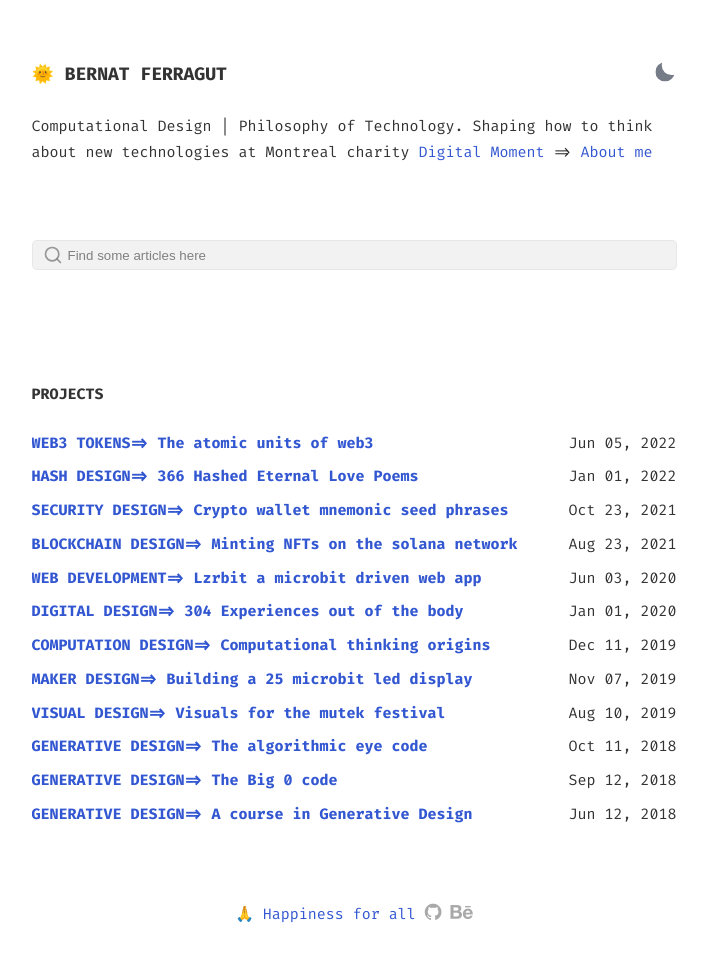
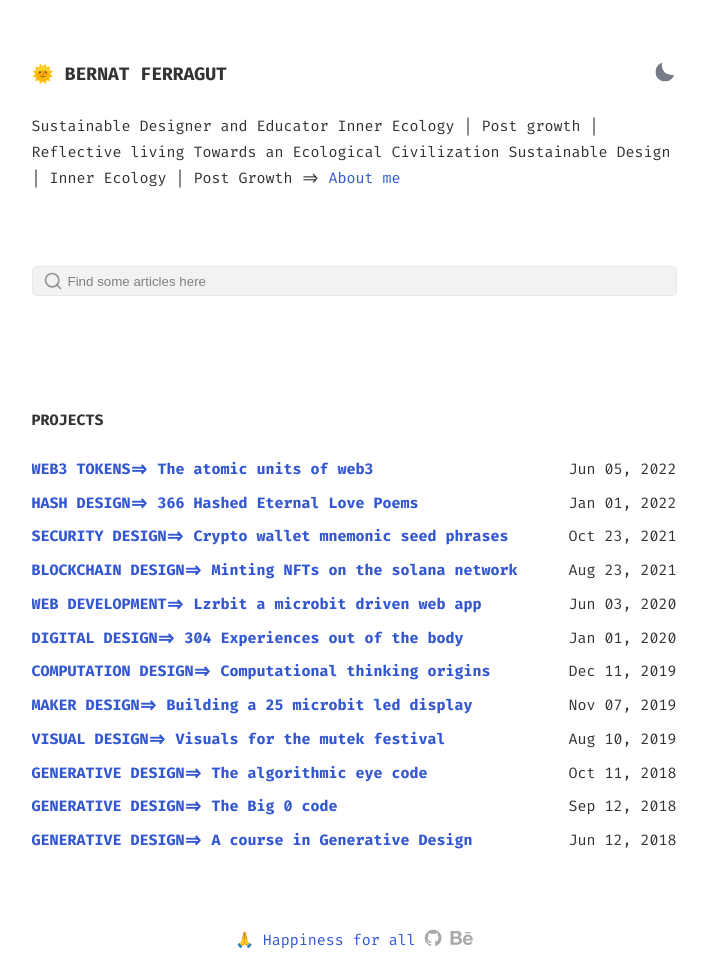
Before and after one commit to bernatferragut/WEB2, a Jekyll site: the page built from index.html, in a window 1280 px wide. Shown: the whole page, without its empty margins (286-994 px from the left). Built offline with Jekyll 4.4.1, drawn with Linux system fonts in a browser that asks for light colours; before the commit the page ends 942 px from its top, so only the background shows below that.

Commit message:
Update index.html
Sustainable Design | Inner Ecology | Post Growth

```diff
--- a/index.html
+++ b/index.html
@@ -9,7 +9,12 @@ layout: default
         </button>
     </div>
     <div class="bio">
-        Computational Design | Philosophy of Technology. Shaping how to think about new technologies at Montreal charity<a href="http://www.digitalmoment.org"> Digital Moment</a> => <a href="{{ site.baseurl }}/about"> About me</a>
+        Sustainable Designer and Educator
+
+Inner Ecology | Post growth | Reflective living
+
+Towards an Ecological Civilization
+        Sustainable Design | Inner Ecology | Post Growth => <a href="{{ site.baseurl }}/about"> About me</a>
         </p>
     </div>
 
```
